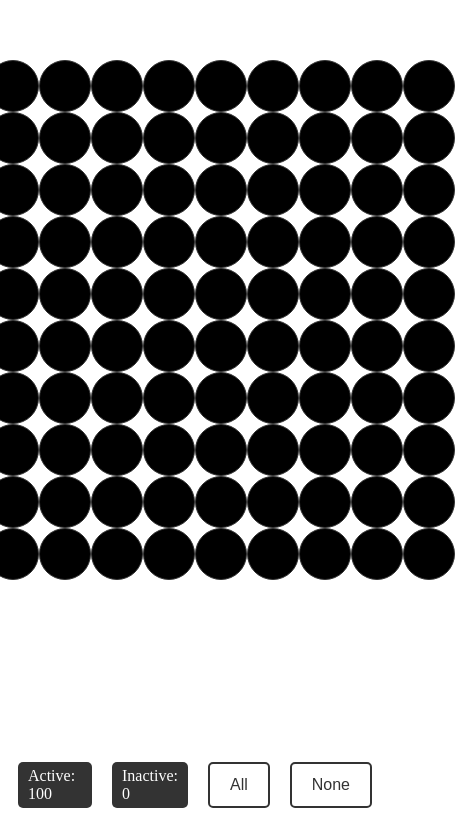
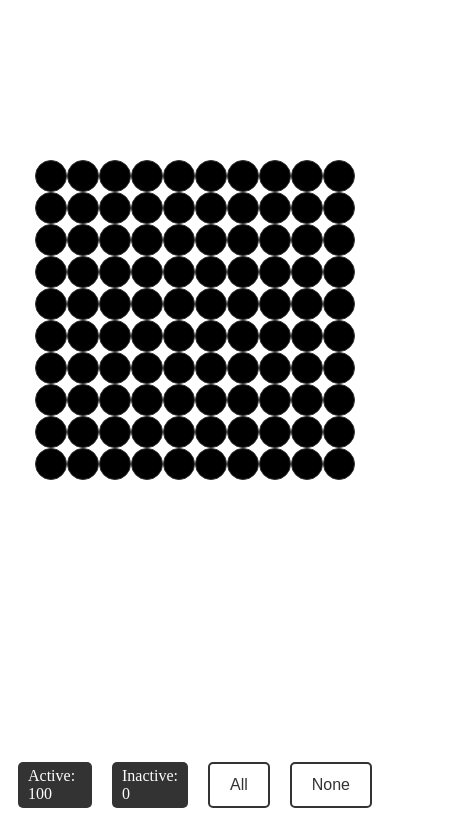
Before and after one commit to crossinguard/contrast, a plain HTML site: page index.html in a window 390 px wide. Shown: the part 110-926 px from the top of the page, 455 px wide, since content can reach past the window. Drawn offline with Linux system fonts and the light colour scheme.

Commit message:
added small screen adjustment

```diff
--- a/custom.css
+++ b/custom.css
@@ -64,3 +64,10 @@
   border-radius: 5px;
   display: inline-block;
 }
+
+@media (max-width: 768px) {
+  .grid-item {
+    width: 30px; /* Decrease the width of the boxes for smaller screens */
+    height: 30px; /* Decrease the height of the boxes for smaller screens */
+  }
+}
```
